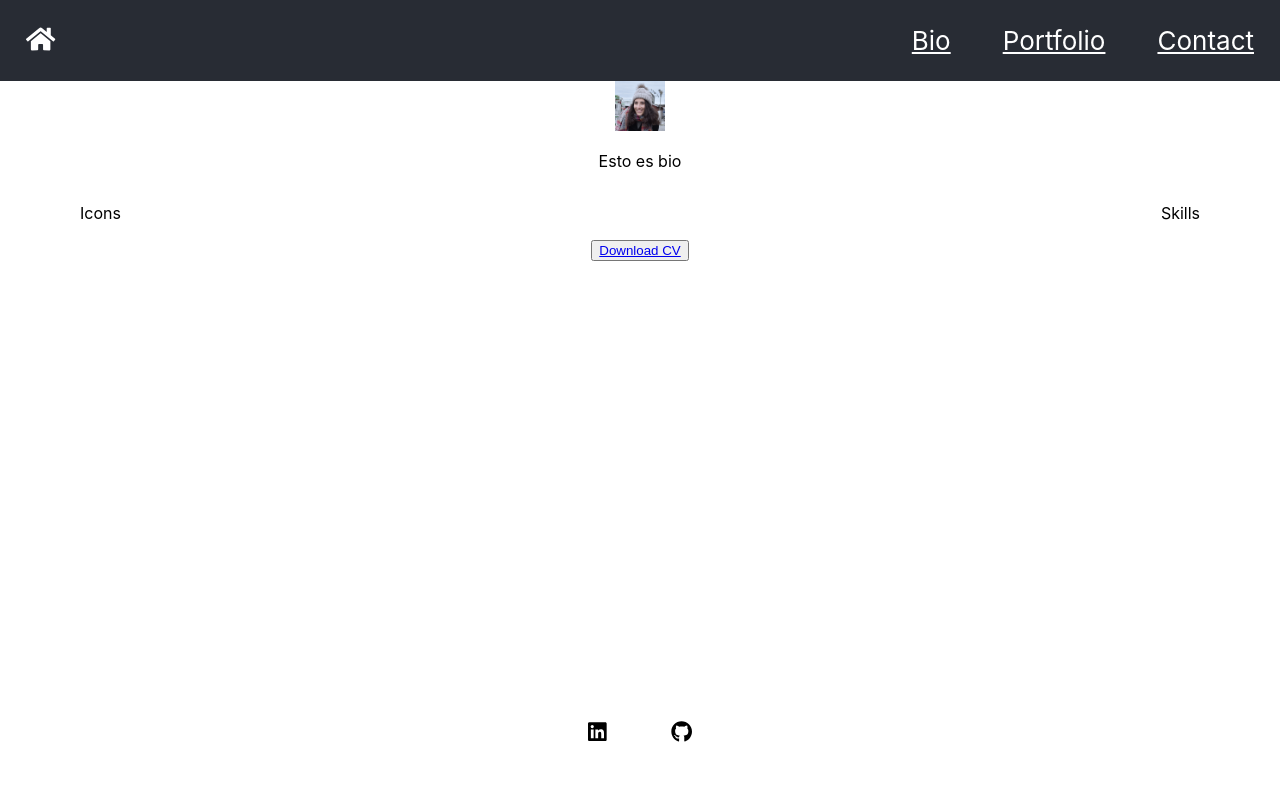
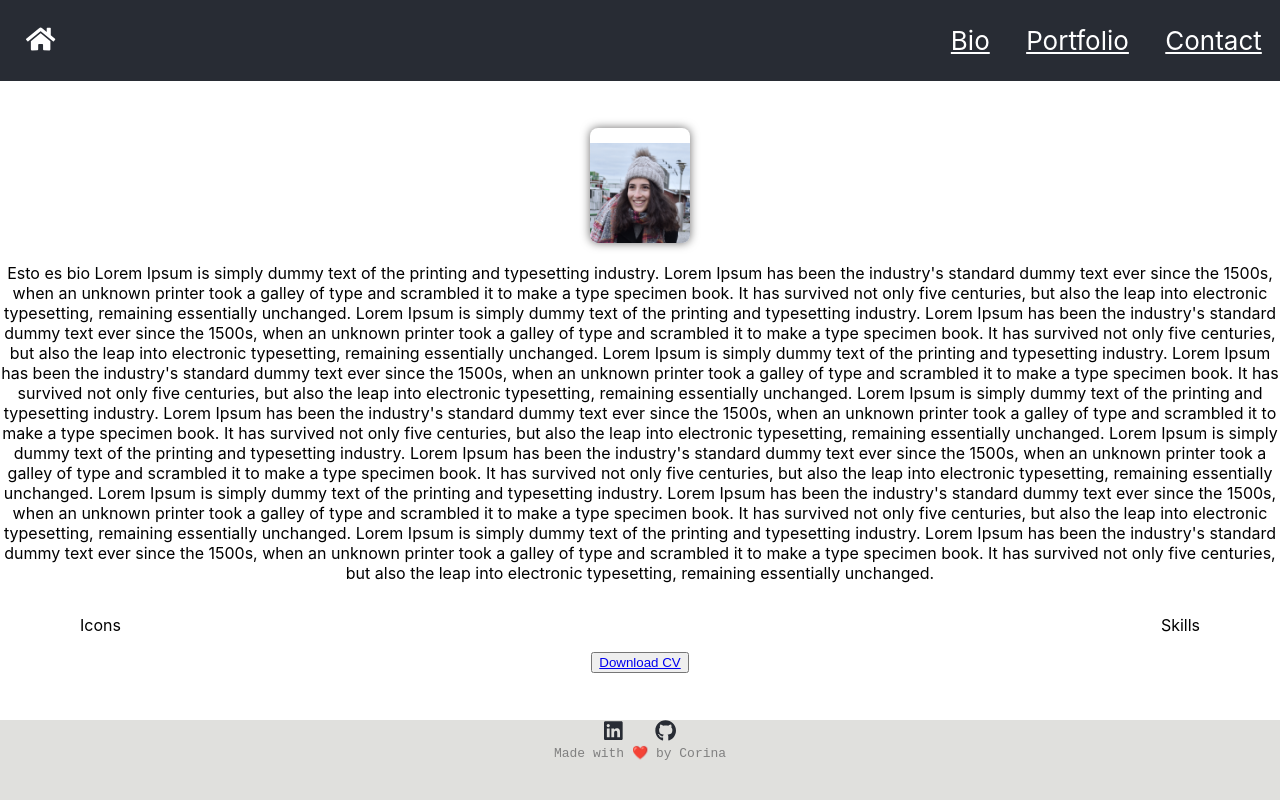
Before and after one commit to corimb/portfolio, a React (Create React App) app: page / in a window 1280 px wide. Built offline with nearby package versions, Linux system fonts and the light colour scheme.

Commit message:
adjust page

```diff
--- a/src/App.css
+++ b/src/App.css
@@ -11,6 +11,9 @@
     justify-content: space-between;
     font-size: calc(10px + 2vmin);
     color: white;
+    width: 100vw;
+    z-index: 99;
+    position: fixed;
 }
 
 .App-link {
@@ -20,6 +23,13 @@
 .home-icon {
     padding: 1em;
     color: white;
+}
+.home-icon:hover {
+    transition: 0.3s all ease-out;
+    background-color: white;
+    color: #282c34;
+    box-shadow: 0px 0px 10px rgb(230, 230, 230);
+    border-radius: 5px;
 }
 
 .menu ul {
@@ -33,7 +43,7 @@
 }
 
 .menu ul li a {
-    padding: 1em;
+    padding: 0.7em;
     color: inherit;
 }
 
@@ -48,16 +58,26 @@
 }
 
 .social-media ul li a {
-    padding: 2em;
-    color: inherit;
+    padding: 1em;
+    color: #282c34;
 }
 
 .footer {
     min-height: 10vh;
+    width: 100vw;
+    position: fixed;
+    bottom: 0;
+    background-color: rgb(224, 224, 221);
+}
+
+.footer-copy {
+    color: grey;
+    font-family: monospace;
 }
 
 .content {
     min-height: 80vh;
+    padding-top: 8em;
 }
 
 .history {
@@ -69,6 +89,38 @@
 }
 
 .photo {
-    width: 50px;
-    height: 50px;
+    padding-top: 15px;
+    width: 100px;
+    height: 100px;
+    border-radius: 8px;
+    box-shadow: 0px 0px 10px rgb(109, 108, 108);
 }
+
+.bio-link,
+.portfolio-link,
+.contact-link {
+    background-color: #282c34;
+    color: white;
+    box-shadow: none;
+}
+.contact-link:hover {
+    transition: 0.3s all ease-out;
+    background-color: white;
+    color: #282c34;
+    box-shadow: 0px 0px 10px rgb(230, 230, 230);
+    border-radius: 5px;
+}
+.portfolio-link:hover {
+    transition: 0.3s all ease-out;
+    background-color: white;
+    color: #282c34;
+    box-shadow: 0px 0px 10px rgb(230, 230, 230);
+    border-radius: 5px;
+}
+.bio-link:hover {
+    transition: 0.3s all ease-out;
+    background-color: white;
+    color: #282c34;
+    box-shadow: 0px 0px 10px rgb(230, 230, 230);
+    border-radius: 5px;
+}
--- a/src/App.js
+++ b/src/App.js
@@ -1,33 +1,32 @@
-import { Route, BrowserRouter as Router, Switch, Link } from 'react-router-dom';
+import { Route, BrowserRouter as Router, Switch} from 'react-router-dom';
 
 import './App.css';
 
 import Bio from './views/Bio'
 import Portfolio from './views/Portfolio'
 import Contact from './views/Contact'
+import Header from './components/Header'
+import Footer from './components/Footer'
 
-import {FontAwesomeIcon} from '@fortawesome/react-fontawesome';
-import { library } from '@fortawesome/fontawesome-svg-core';
-import { fab } from '@fortawesome/free-brands-svg-icons';
-import { fas } from '@fortawesome/free-solid-svg-icons'
+// window.addEventListener("scroll", () => {
+//   const distanceY = window.pageYOffset || document.documentElement.scrollTop,
+//     shrinkOn = 200,
+//     headerEl = document.getElementById("js-header");
 
-library.add(fab);
-library.add(fas);
-
+//     if (distanceY > shrinkOn) {
+//       headerEl.classList.add("smaller");
+//     } else {
+//       headerEl.classList.remove("smaller");
+//     }
+//   })
 
 function App() {
+
         return (
           <Router>
           <div className="App">
-      <header className="App-header">
-        <Link to="/"><FontAwesomeIcon className="home-icon" icon={['fas', 'home']} ></FontAwesomeIcon></Link>
-        <nav className="menu">
-            <ul>
-              <li><Link to="/">Bio</Link></li>
-              <li><Link to="/portfolio">Portfolio</Link></li>
-              <li><Link to="/contact">Contact</Link></li>
-            </ul>
-        </nav>
+            <header className="App-header" id="js-header">
+              <Header/>
             </header>
             <section className="content">
             <Switch>
@@ -43,16 +42,10 @@ function App() {
               </Switch>
             </section>
             <footer className="footer">
-        <nav className="social-media">
-            <ul>
-              <li><a href="https://www.linkedin.com/in/corina-mihaela-borcoci/"><FontAwesomeIcon icon={['fab', 'linkedin']} size='lg'></FontAwesomeIcon></a></li>
-              <li><a href="https://github.com/corimb"><FontAwesomeIcon icon={['fab', 'github']} size='lg'></FontAwesomeIcon></a></li>
-            </ul>
-        </nav>
+              <Footer/>
             </footer>
           </div>
           </Router>
         );
   }
-
 export default App;
--- /dev/null
+++ b/src/components/Footer.js
@@ -0,0 +1,27 @@
+import React from 'react';
+
+import '../App.css';
+
+import {FontAwesomeIcon} from '@fortawesome/react-fontawesome';
+import { library } from '@fortawesome/fontawesome-svg-core';
+import { fab } from '@fortawesome/free-brands-svg-icons';
+import { fas } from '@fortawesome/free-solid-svg-icons'
+
+library.add(fab);
+library.add(fas);
+
+const Footer = () => {
+    return(
+    <>
+        <nav className="social-media">
+            <ul>
+              <li><a href="https://www.linkedin.com/in/corina-mihaela-borcoci/"><FontAwesomeIcon icon={['fab', 'linkedin']} size='lg'></FontAwesomeIcon></a></li>
+              <li><a href="https://github.com/corimb"><FontAwesomeIcon icon={['fab', 'github']} size='lg'></FontAwesomeIcon></a></li>
+            </ul>
+        </nav>
+        <span className="footer-copy">Made with ❤️ by Corina</span>
+    </>
+    )
+}
+
+export default Footer;
--- /dev/null
+++ b/src/components/Header.js
@@ -0,0 +1,29 @@
+import { Link } from 'react-router-dom';
+import React from 'react';
+
+import '../App.css';
+
+import {FontAwesomeIcon} from '@fortawesome/react-fontawesome';
+import { library } from '@fortawesome/fontawesome-svg-core';
+import { fab } from '@fortawesome/free-brands-svg-icons';
+import { fas } from '@fortawesome/free-solid-svg-icons'
+
+library.add(fab);
+library.add(fas);
+
+const Header = () => {
+    return(
+    <>
+    <Link to="/"><FontAwesomeIcon className="home-icon" icon={['fas', 'home']} ></FontAwesomeIcon></Link>
+        <nav className="menu">
+            <ul>
+              <li><Link to="/" className="bio-link">Bio</Link></li>
+              <li><Link to="/portfolio" className="portfolio-link">Portfolio</Link></li>
+              <li><Link to="/contact" className="contact-link">Contact</Link></li>
+            </ul>
+        </nav>
+    </>
+    )
+}
+
+export default Header;
--- a/src/views/Bio.js
+++ b/src/views/Bio.js
@@ -10,7 +10,14 @@ const Bio = () => {
 			<img src={photo} alt="corina" className="photo"></img>
 	    </article>
         <article>
-            <p>Esto es bio</p>
+            <p>Esto es bio Lorem Ipsum is simply dummy text of the printing and typesetting industry. Lorem Ipsum has been the industry's standard dummy text ever since the 1500s, when an unknown printer took a galley of type and scrambled it to make a type specimen book. It has survived not only five centuries, but also the leap into electronic typesetting, remaining essentially unchanged.
+            Lorem Ipsum is simply dummy text of the printing and typesetting industry. Lorem Ipsum has been the industry's standard dummy text ever since the 1500s, when an unknown printer took a galley of type and scrambled it to make a type specimen book. It has survived not only five centuries, but also the leap into electronic typesetting, remaining essentially unchanged.
+            Lorem Ipsum is simply dummy text of the printing and typesetting industry. Lorem Ipsum has been the industry's standard dummy text ever since the 1500s, when an unknown printer took a galley of type and scrambled it to make a type specimen book. It has survived not only five centuries, but also the leap into electronic typesetting, remaining essentially unchanged.
+            Lorem Ipsum is simply dummy text of the printing and typesetting industry. Lorem Ipsum has been the industry's standard dummy text ever since the 1500s, when an unknown printer took a galley of type and scrambled it to make a type specimen book. It has survived not only five centuries, but also the leap into electronic typesetting, remaining essentially unchanged.
+            Lorem Ipsum is simply dummy text of the printing and typesetting industry. Lorem Ipsum has been the industry's standard dummy text ever since the 1500s, when an unknown printer took a galley of type and scrambled it to make a type specimen book. It has survived not only five centuries, but also the leap into electronic typesetting, remaining essentially unchanged.
+            Lorem Ipsum is simply dummy text of the printing and typesetting industry. Lorem Ipsum has been the industry's standard dummy text ever since the 1500s, when an unknown printer took a galley of type and scrambled it to make a type specimen book. It has survived not only five centuries, but also the leap into electronic typesetting, remaining essentially unchanged.
+            Lorem Ipsum is simply dummy text of the printing and typesetting industry. Lorem Ipsum has been the industry's standard dummy text ever since the 1500s, when an unknown printer took a galley of type and scrambled it to make a type specimen book. It has survived not only five centuries, but also the leap into electronic typesetting, remaining essentially unchanged.
+            </p>
         </article>
     </section>
     <section className="history">
```
Also changed, not shown: 1 other file (tests, documents, lock files or other folders). Lines whose indentation alone changed are shown as unchanged.
